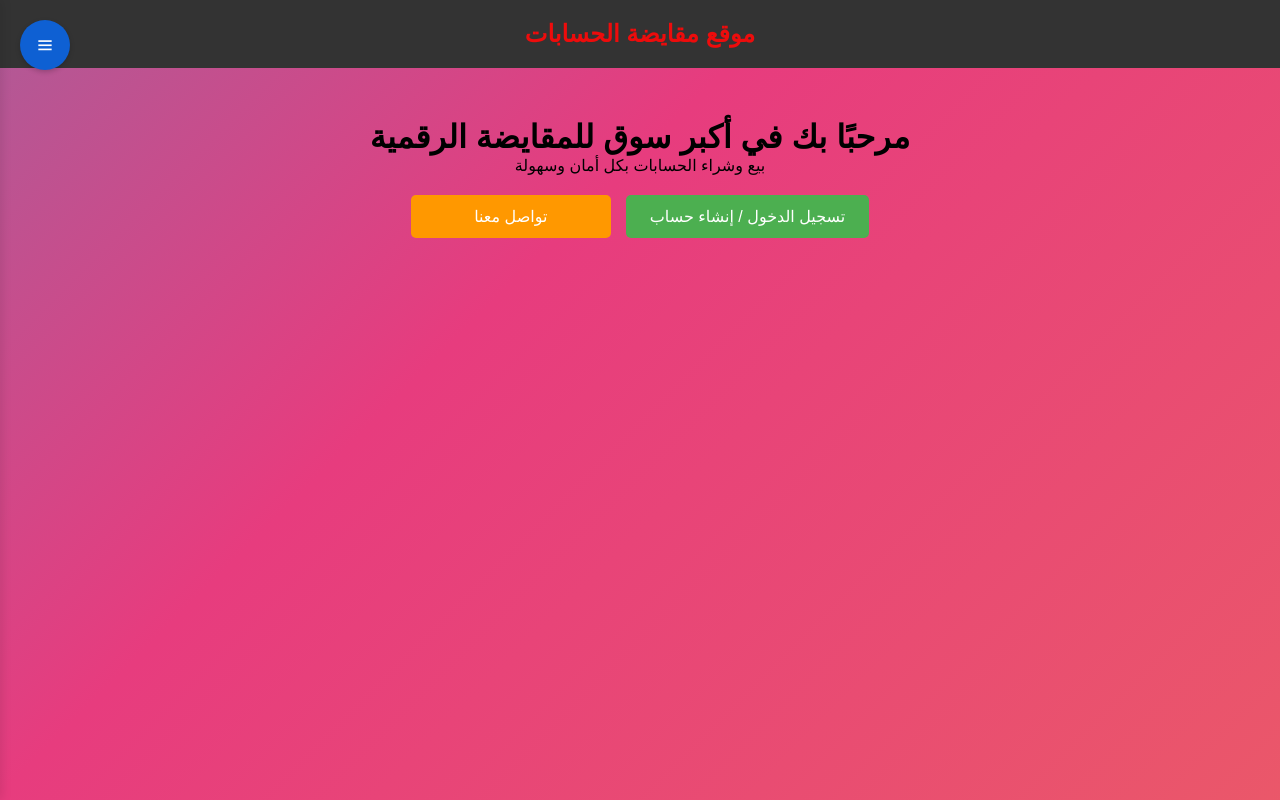
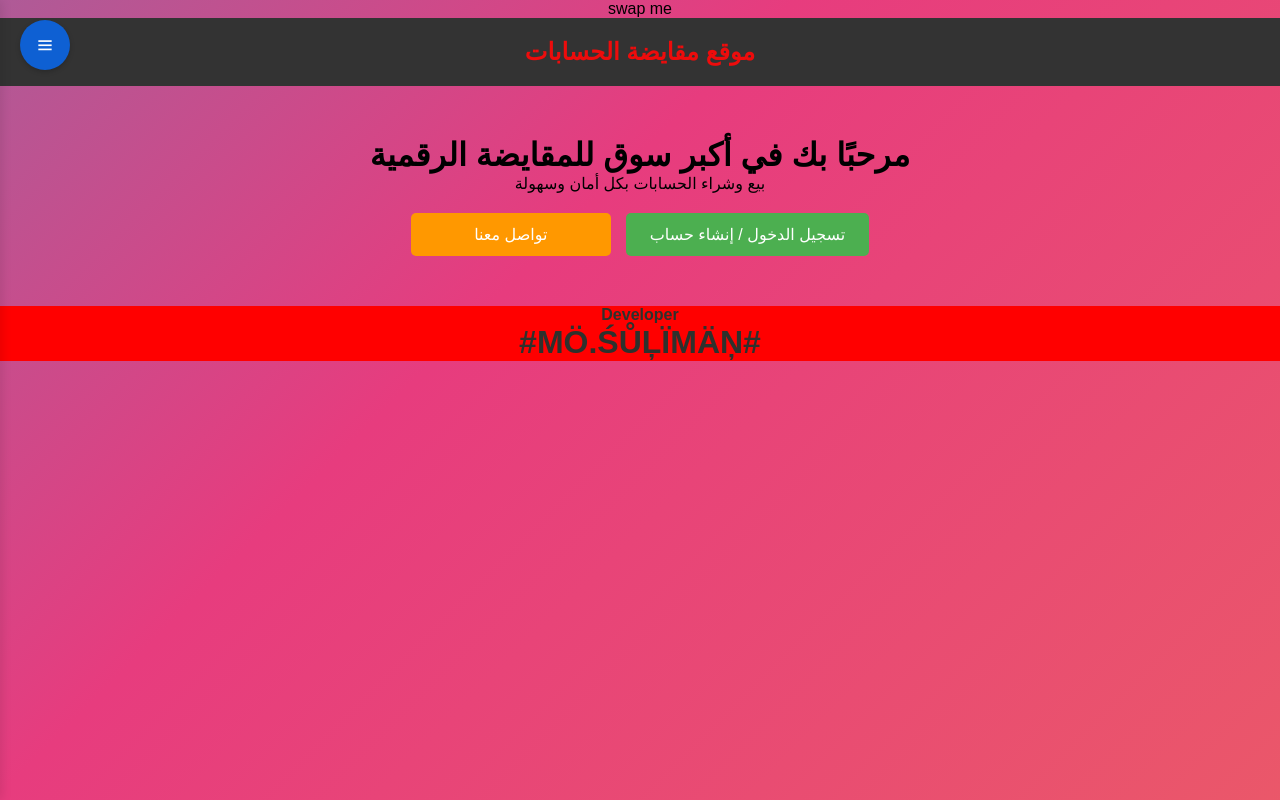
Before and after one commit to MOHAMED-22m/swap-, a plain HTML site: page index.html in a window 1280 px wide. Drawn offline with nearby package versions, Linux system fonts and the light colour scheme.

Commit message:
Update index.html

```diff
--- a/index.html
+++ b/index.html
@@ -3,8 +3,8 @@
 <head>
     <meta charset="UTF-8">
     <meta name="viewport" content="width=device-width, initial-scale=1.0">
-    <title>الصفحه الرائيسيه
-    </title>
+<titel>swap me</titel>
+
     <link rel="manifest" href="/manifest.json" />
 <link rel="manifest" href="manifest.json">
     <link rel="icon" href="logo.jpg">
@@ -67,7 +67,13 @@
 
     <!-- طبقة التعتيم -->
     <div class="overlay" id="overlay"></div>
+  <footer>
+<h4><p>Developer</p></h4>
 
+
+<h1>#MÖ.ŚŮĻÏMÄŅ#</h1>
+
+    </footer>
     <script>
         document.addEventListener('DOMContentLoaded', function() {
             const menuBtn = document.getElementById('menuBtn');
```
